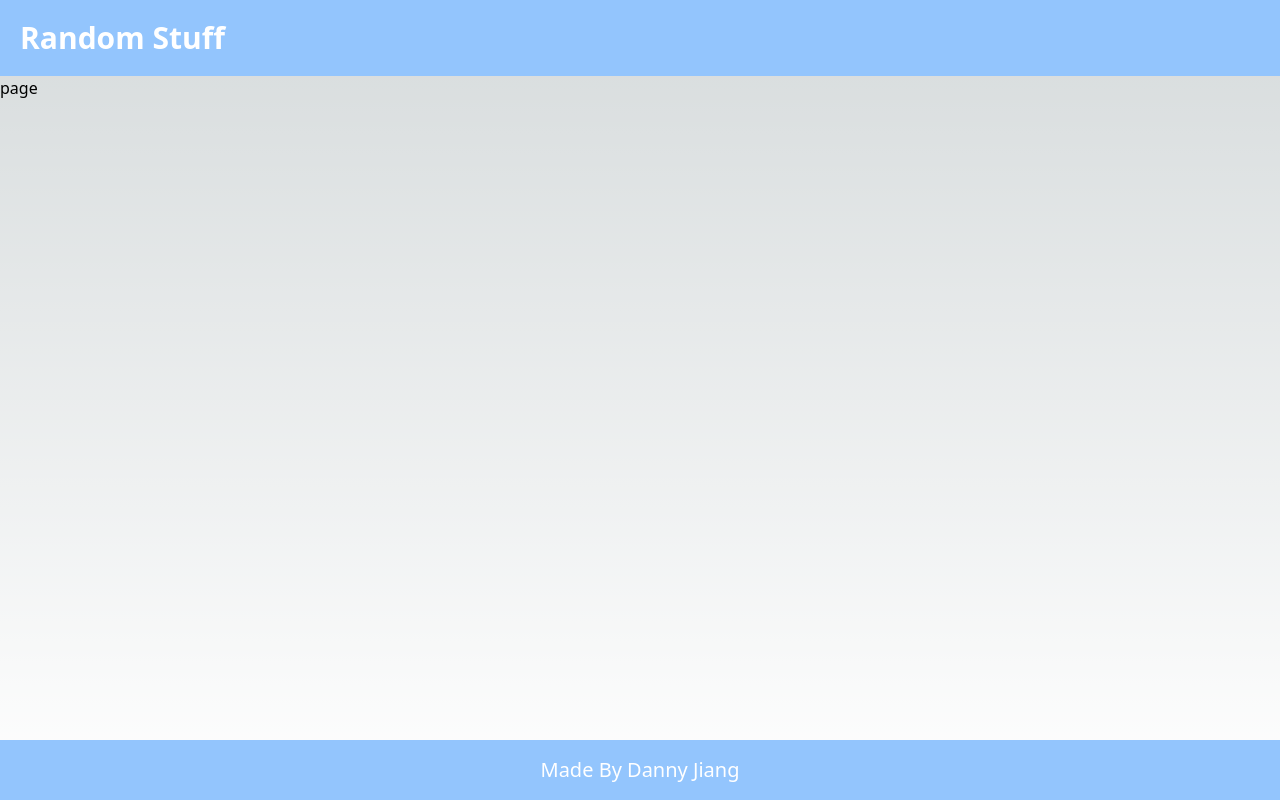
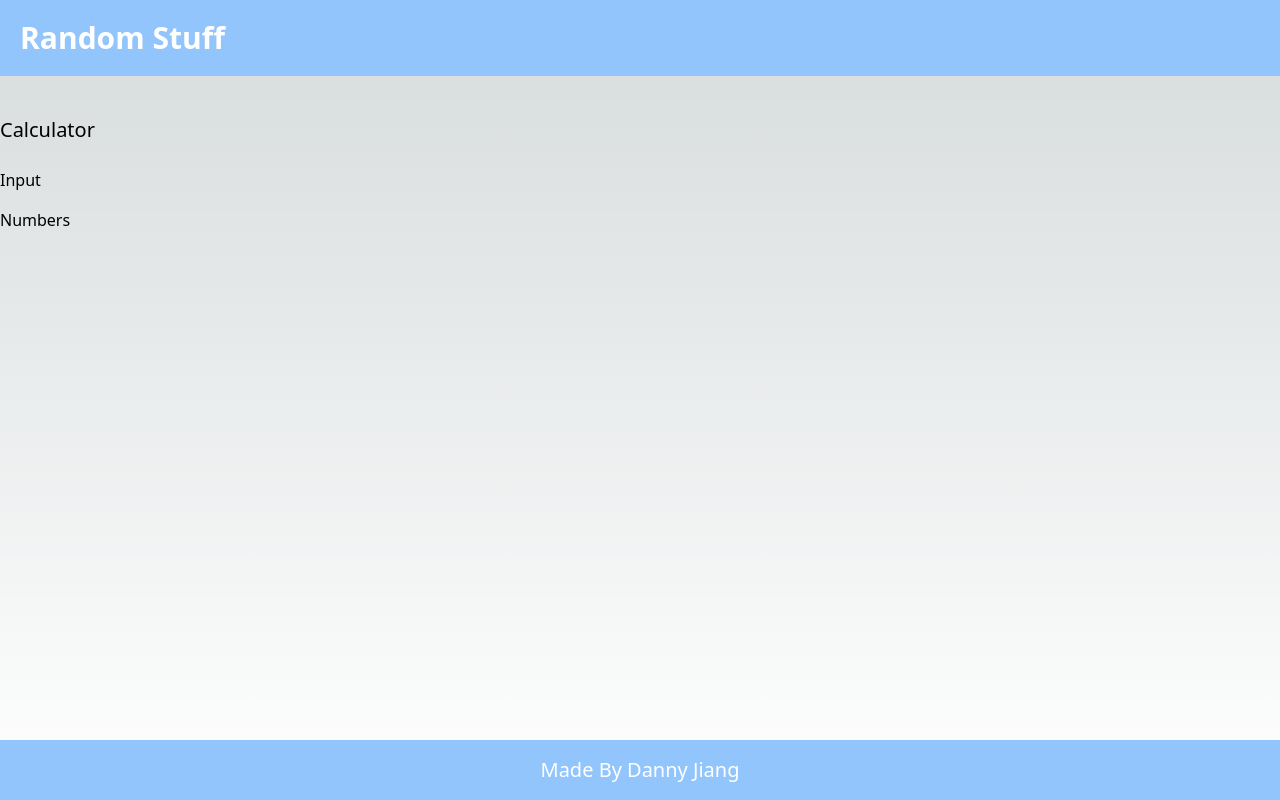
Before and after one commit to SV3N77/randomstuff, a Next.js app: page /calculator in a window 1280 px wide. Built offline with nearby package versions, Linux system fonts and the light colour scheme.

Commit message:
update cards and calculator page

```diff
--- a/app/calculator/page.tsx
+++ b/app/calculator/page.tsx
@@ -1,3 +1,11 @@
 export default function Page() {
-  return <div>page</div>;
+  return (
+    <section className="container mx-auto mt-10 flex flex-col">
+      <h1 className="text-xl">Calculator</h1>
+      <section className="flex flex-col gap-4 py-6">
+        <div className="">Input</div>
+        <div className="">Numbers</div>
+      </section>
+    </section>
+  );
 }
--- a/app/page.tsx
+++ b/app/page.tsx
@@ -5,7 +5,7 @@ type CardProps = { title: string; url: string };
 export default function Home() {
   return (
     <main className="container mx-auto mt-10 flex flex-col">
-      <section className="mt-4 flex flex-col gap-4 py-4 lg:grid lg:grid-cols-2">
+      <section className="mx-auto flex w-3/5 flex-col gap-4 py-6 lg:grid lg:grid-cols-2">
         <Cards title="Calculator" url="/calculator" />
         <Cards title="Naughts and Crosses" url="/naughtsandcrosses" />
       </section>
@@ -17,7 +17,7 @@ export default function Home() {
 function Cards({ title, url }: CardProps) {
   return (
     <Link href={url}>
-      <div className="flex flex-col overflow-hidden rounded-lg bg-violet-100 p-4 shadow-lg transition hover:-translate-y-4 md:h-20 md:flex-row">
+      <div className="flex flex-col justify-end overflow-hidden rounded-lg bg-violet-100 p-4 shadow-lg transition hover:-translate-y-4 md:h-16 md:flex-row">
         <h1 className="text-lg">{title}</h1>
       </div>
     </Link>
```
